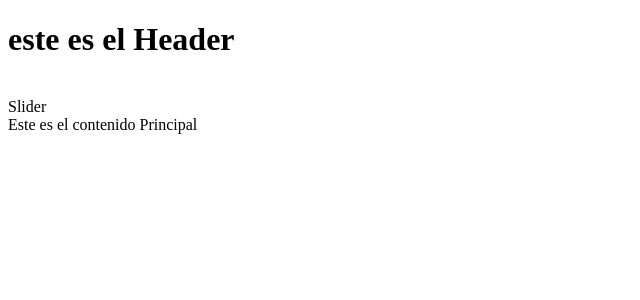
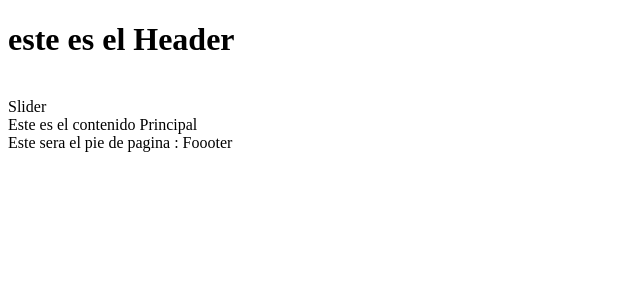
Before and after one commit to Benjaa153/app, a React (Create React App) app: page / in a window 1280 px wide. Shown: the top 300 px of the page, without its empty margins (0-640 px from the left). Built offline with nearby package versions, Linux system fonts and the light colour scheme.

Commit message:
se agrego el footer a la pagina

```diff
--- a/src/Components/App.jsx
+++ b/src/Components/App.jsx
@@ -2,6 +2,7 @@ import Saludar from "./Saludar";
 import Header from "./Header";
 import  Slider  from "./Slider";
 import Principal from "./Principal";
+import Foooter from "./Foooter";
 function App() {
 
   return (
@@ -9,6 +10,7 @@ function App() {
       <Header></Header>
       <Slider></Slider>
       <Principal></Principal>
+      <Foooter></Foooter>
     </div>
   );
 }
--- a/src/Components/Foooter.jsx
+++ b/src/Components/Foooter.jsx
@@ -0,0 +1,9 @@
+import React from 'react'
+
+const Foooter = () => {
+  return (
+    <div>Este sera el pie de pagina : Foooter</div>
+  )
+}
+
+export default Foooter
```
